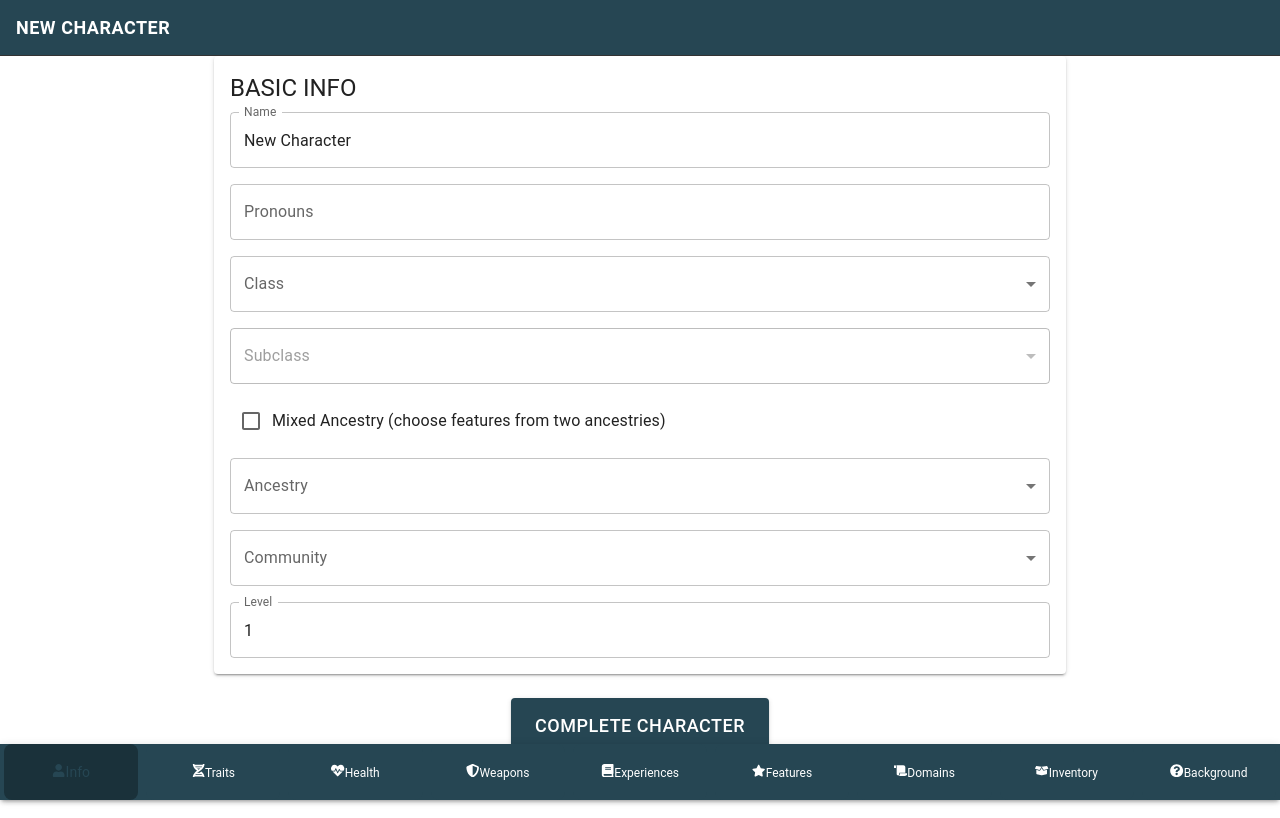
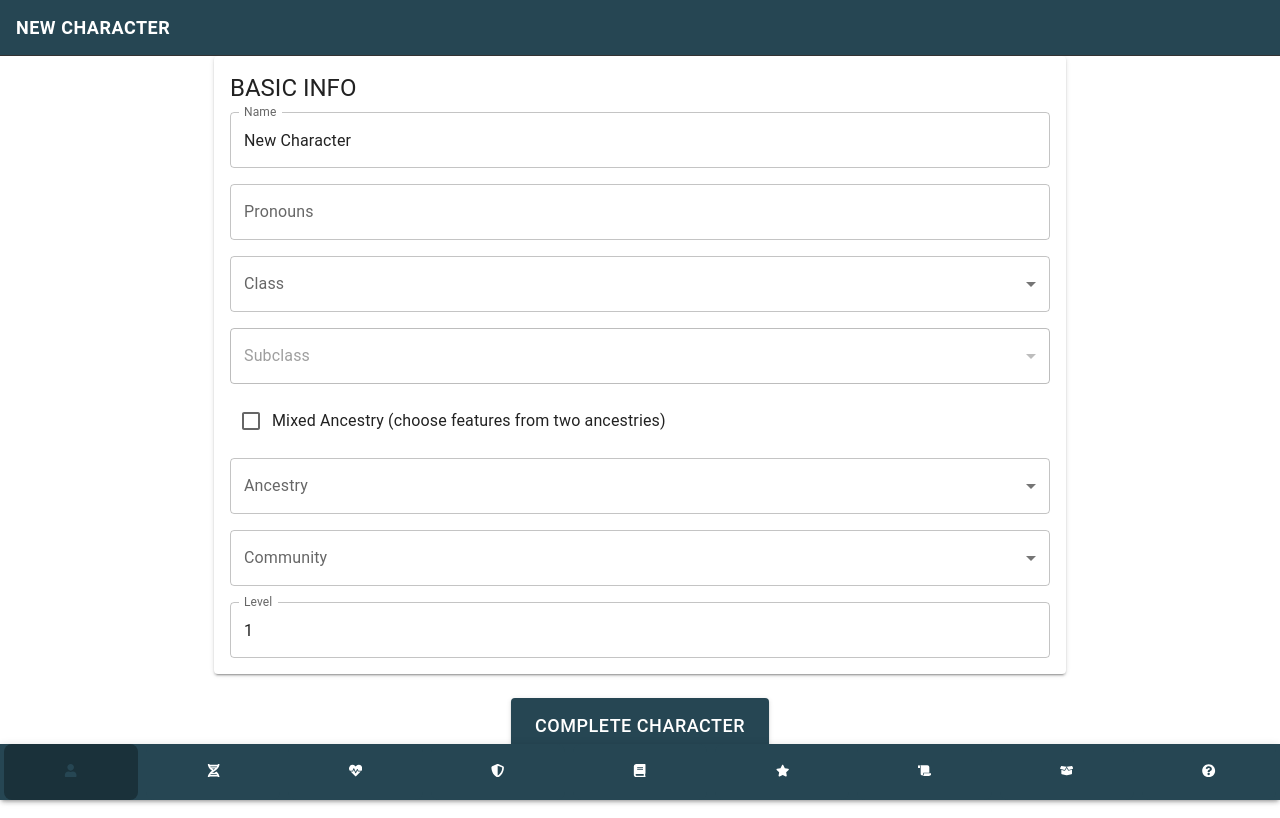
Before and after one commit to daggerheart-character-creator/daggerheart-character-creator.github.io, a React (Vite) app: page / in a window 1280 px wide. Built offline with nearby package versions, Linux system fonts and the light colour scheme; some icons are missing.

Commit message:
Bottom nav: icons only, no text labels for nav buttons.

```diff
--- a/src/App.tsx
+++ b/src/App.tsx
@@ -13,6 +13,19 @@ const theme = createTheme({
     error: { main: '#e76f51' },      // red-orange
     background: { default: '#fff' },
   },
+  components: {
+    MuiSelect: {
+      defaultProps: {
+        MenuProps: {
+          PaperProps: {
+            style: {
+              maxHeight: 200,
+            },
+          },
+        },
+      },
+    },
+  },
 });
 
 const App: React.FC = () => {
--- a/src/CharacterSheet.tsx
+++ b/src/CharacterSheet.tsx
@@ -362,7 +362,7 @@ const CharacterSheet: React.FC = () => {
             <Paper sx={{ position: 'fixed', left: 0, right: 0, bottom: 0, zIndex: 1400, backgroundColor: theme.palette.primary.main }} elevation={3}>
                 <Box sx={{ overflowX: 'auto', whiteSpace: 'nowrap' }}>
                     <BottomNavigation
-                        showLabels
+                        showLabels={false}
                         value={navItems.findIndex(item => item.key === selectedNavKey)}
                         onChange={(_, newValue) => setSelectedNavKey(navItems[newValue].key)}
                         sx={{ backgroundColor: theme.palette.primary.main, minWidth: 'max-content' }}
@@ -370,7 +370,6 @@ const CharacterSheet: React.FC = () => {
                         {navItems.map((item) => (
                             <BottomNavigationAction
                                 key={item.key}
-                                label={item.label}
                                 icon={item.icon}
                                 sx={{
                                     display: 'inline-block',
@@ -382,11 +381,6 @@ const CharacterSheet: React.FC = () => {
                                     flexDirection: 'column',
                                     alignItems: 'center',
                                     gap: 1,
-                                    '& .MuiBottomNavigationAction-label': {
-                                        mt: 0.5,
-                                        textAlign: 'center',
-                                        width: '100%',
-                                    },
                                 }}
                             />
                         ))}
--- a/src/sections/FeaturesDomainsSection.tsx
+++ b/src/sections/FeaturesDomainsSection.tsx
@@ -53,7 +53,7 @@ const FeaturesSection: React.FC<FeaturesSectionProps> = () => {
                 </Box>
             )}
             {/* Ancestry Features */}
-            {ancestryDetail && (
+            {(currentCharacter.heritage && (!currentCharacter.secondaryHeritage)) && ancestryDetail && (
                 <Box sx={{ mb: 2 }}>
                     <Typography variant="subtitle1" fontWeight={700} sx={{ mt: 2, mb: 1 }}>Ancestry Features</Typography>
                     <Box sx={{ mb: 1 }}>
@@ -64,6 +64,33 @@ const FeaturesSection: React.FC<FeaturesSectionProps> = () => {
                         <Typography variant="subtitle2" fontWeight={600}>{ancestryDetail.feature2.name}</Typography>
                         <Typography variant="body2">{ancestryDetail.feature2.description}</Typography>
                     </Box>
+                </Box>
+            )}
+            {(currentCharacter.heritage && currentCharacter.secondaryHeritage && currentCharacter.ancestryFeature1 && currentCharacter.ancestryFeature2) && (
+                <Box sx={{ mb: 2 }}>
+                    <Typography variant="subtitle1" fontWeight={700} sx={{ mt: 2, mb: 1 }}>Ancestry Features</Typography>
+                    {/* Primary ancestry selected feature */}
+                    {(() => {
+                        const primary = ANCESTRY_DETAILS[currentCharacter.heritage];
+                        const feature = [primary.feature1, primary.feature2].find(f => f.name === currentCharacter.ancestryFeature1);
+                        return feature ? (
+                            <Box sx={{ mb: 1 }}>
+                                <Typography variant="subtitle2" fontWeight={600}>{feature.name} (from {primary.name})</Typography>
+                                <Typography variant="body2">{feature.description}</Typography>
+                            </Box>
+                        ) : null;
+                    })()}
+                    {/* Secondary ancestry selected feature */}
+                    {(() => {
+                        const secondary = ANCESTRY_DETAILS[currentCharacter.secondaryHeritage];
+                        const feature = [secondary.feature1, secondary.feature2].find(f => f.name === currentCharacter.ancestryFeature2);
+                        return feature ? (
+                            <Box sx={{ mb: 1 }}>
+                                <Typography variant="subtitle2" fontWeight={600}>{feature.name} (from {secondary.name})</Typography>
+                                <Typography variant="body2">{feature.description}</Typography>
+                            </Box>
+                        ) : null;
+                    })()}
                 </Box>
             )}
             {/* Community Features */}
```
Also changed, not shown: 3 other files (tests, documents, lock files or other folders).
